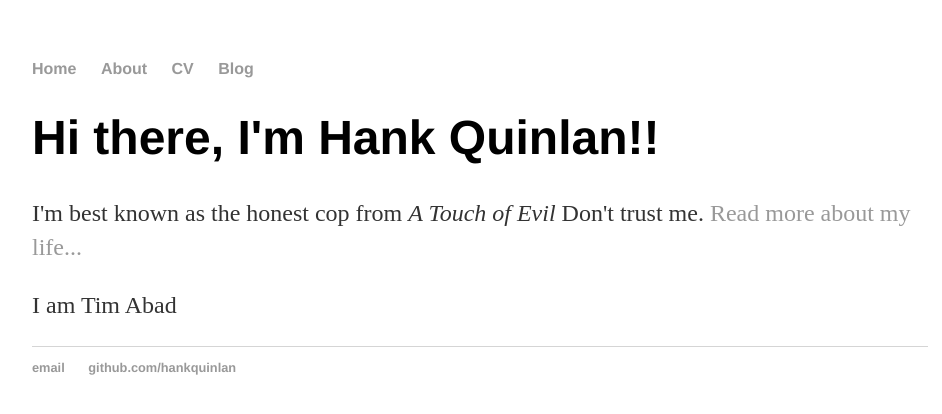
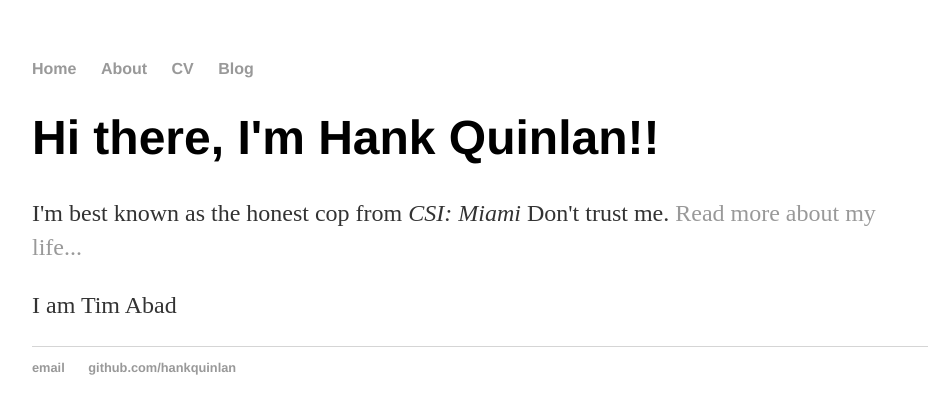
Before and after one commit to csuntechlab/csuntechlab.github.io, a Jekyll site: the page built from index.html, in a window 1280 px wide. Shown: the top 414 px of the page, without its empty margins (160-1102 px from the left). Built offline with Jekyll 4.4.1, drawn with Linux system fonts in a browser that asks for light colours.

Commit message:
modified index.html

```diff
--- a/index.html
+++ b/index.html
@@ -4,6 +4,6 @@ title: Hank Quinlan, Honest Cop!
 ---
 <div class="blurb">
 	<h1>Hi there, I'm Hank Quinlan!!</h1>
-	<p>I'm best known as the honest cop from <em>A Touch of Evil</em> Don't trust me. <a href="/about">Read more about my life...</a></p>
+	<p>I'm best known as the honest cop from <em>CSI: Miami</em> Don't trust me. <a href="/about">Read more about my life...</a></p>
 	<p>I am Tim Abad </p>
 </div><!-- /.blurb -->
```
